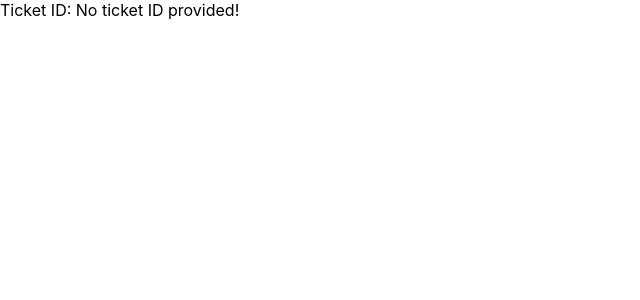
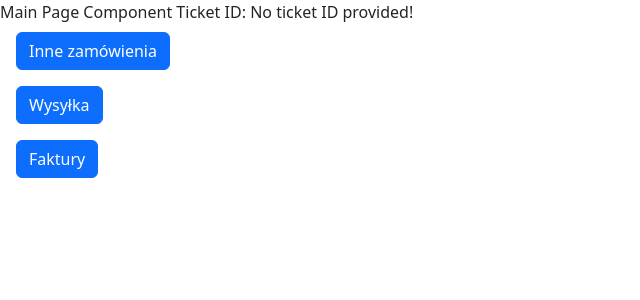
Before and after one commit to GaussFighting/SAPCONNECT, a React (Create React App) app: page / in a window 1280 px wide. Shown: the top 300 px of the page, without its empty margins (0-640 px from the left). Built offline with nearby package versions, Linux system fonts and the light colour scheme.

Commit message:
routes logic added, goback button added

```diff
--- a/package.json
+++ b/package.json
@@ -3,13 +3,19 @@
   "version": "0.1.0",
   "private": true,
   "dependencies": {
+    "@fortawesome/free-solid-svg-icons": "^6.6.0",
+    "@fortawesome/react-fontawesome": "^0.2.2",
     "@testing-library/jest-dom": "^5.17.0",
     "@testing-library/react": "^13.4.0",
     "@testing-library/user-event": "^13.5.0",
+    "bootstrap": "^5.3.3",
+    "font-awesome": "^4.7.0",
     "react": "^18.3.1",
+    "react-bootstrap": "^2.10.5",
     "react-dom": "^18.3.1",
     "react-router-dom": "^6.28.0",
     "react-scripts": "5.0.1",
+    "reactstrap": "^9.2.3",
     "web-vitals": "^2.1.4"
   },
   "scripts": {
--- a/src/App.js
+++ b/src/App.js
@@ -6,20 +6,20 @@ import {
   useLocation,
 } from "react-router-dom";
 import MainPage from "./components/MainPage";
-import Table from "./components/Table";
 import NoPage from "./components/NoPage";
+import DataTable from "./components/DataTable";
 
 const TicketIdProvider = ({ children }) => {
   const location = useLocation();
   const [ticketId, setTicketId] = useState(null);
 
   useEffect(() => {
-    const queryParams = new URLSearchParams(location.search);
+    const queryParams = new URLSearchParams(location.search); // return query parameter string
     const id = queryParams.get("ticket_id");
     setTicketId(id);
   }, [location]);
 
-  return React.cloneElement(children, { ticketId });
+  return React.cloneElement(children, { ticketId }); // pass aditional props by cloning existing react element
 };
 
 const App = () => {
@@ -35,10 +35,26 @@ const App = () => {
           }
         />
         <Route
-          path={"/table"}
+          path={"/otherorders"}
           element={
             <TicketIdProvider>
-              <Table />
+              <DataTable />
+            </TicketIdProvider>
+          }
+        />
+        <Route
+          path={"/shipmentinfo"}
+          element={
+            <TicketIdProvider>
+              <DataTable />
+            </TicketIdProvider>
+          }
+        />
+        <Route
+          path={"/invoices"}
+          element={
+            <TicketIdProvider>
+              <DataTable />
             </TicketIdProvider>
           }
         />
--- /dev/null
+++ b/src/components/DataTable.js
@@ -0,0 +1,13 @@
+import React from "react";
+import GoBackButton from "./GoBackButton";
+
+const DataTable = ({ ticketId }) => {
+  console.log(ticketId);
+  return (
+    <>
+      <GoBackButton ticketId={ticketId} />
+      <div> DataTable component {ticketId}</div>
+    </>
+  );
+};
+export default DataTable;
--- /dev/null
+++ b/src/components/GoBackButton.js
@@ -0,0 +1,21 @@
+import React from "react";
+import { FontAwesomeIcon } from "@fortawesome/react-fontawesome";
+import { faCircleLeft } from "@fortawesome/free-solid-svg-icons";
+import { NavLink } from "react-router-dom";
+import { Nav, NavItem } from "reactstrap";
+
+const GoBackButton = ({ ticketId }) => {
+  const goBackPath = `/?ticket_id=${ticketId}`;
+  return (
+    <>
+      <Nav>
+        <NavItem>
+          <NavLink to={goBackPath}>
+            <FontAwesomeIcon icon={faCircleLeft}></FontAwesomeIcon>
+          </NavLink>
+        </NavItem>
+      </Nav>
+    </>
+  );
+};
+export default GoBackButton;
--- /dev/null
+++ b/src/components/MPButton.js
@@ -0,0 +1,19 @@
+import React from "react";
+import { NavLink } from "react-router-dom";
+import { Nav, NavItem } from "reactstrap";
+import { Button } from "react-bootstrap";
+
+const MPButton = ({ path, ticketId, label }) => {
+  const fullpath = `${path}?ticket_id=${ticketId}`;
+  return (
+    <Nav>
+      <NavItem>
+        <NavLink className="nav-link" to={fullpath}>
+          <Button variant="primary">{label}</Button>
+        </NavLink>
+      </NavItem>
+    </Nav>
+  );
+};
+
+export default MPButton;
--- /dev/null
+++ b/src/components/MPMenu.js
@@ -0,0 +1,22 @@
+import React from "react";
+import MPButton from "./MPButton";
+
+const MPMenu = ({ ticketId }) => {
+  const pathArr = ["/otherorders", "/shipmentinfo", "/invoices"];
+  const labelsArr = ["Inne zamówienia", "Wysyłka", "Faktury"];
+
+  return (
+    <>
+      {pathArr.map((path, idx) => (
+        <MPButton
+          key={`${path}+${idx}`}
+          ticketId={ticketId}
+          path={pathArr[idx]}
+          label={labelsArr[idx]}
+        />
+      ))}
+    </>
+  );
+};
+
+export default MPMenu;
--- a/src/components/MainPage.js
+++ b/src/components/MainPage.js
@@ -1,5 +1,13 @@
+import React from "react";
+import MPMenu from "./MPMenu";
+
 const MainPage = (props) => {
   const ticketId = props.ticketId || "No ticket ID provided!";
-  return <div>Ticket ID: {ticketId}</div>;
+  return (
+    <div>
+      <div>Main Page Component Ticket ID: {ticketId}</div>
+      <MPMenu ticketId={ticketId} />
+    </div>
+  );
 };
 export default MainPage;
--- a/src/components/Table.js
+++ /dev/null
@@ -1,23 +0,0 @@
-import React from "react";
-// import { useLocation } from "react-router-dom";
-
-const Table = ({ ticketId }) => {
-  // const location = useLocation();
-
-  // const getTicketId = () => {
-  //   const queryParams = new URLSearchParams(location.search);
-  //   console.log(queryParams)
-  //   return queryParams.get('ticket_id');
-  // };
-
-  // const ticketId = getTicketId();
-
-  return (
-    <div>
-      <h2>Informacje o Tickecie</h2>
-      <p>Ticket ID: {ticketId || "Brak ticket_id w URL"}</p>
-    </div>
-  );
-};
-
-export default Table;
--- a/src/index.css
+++ b/src/index.css
@@ -1,13 +1,18 @@
 body {
   margin: 0;
-  font-family: -apple-system, BlinkMacSystemFont, 'Segoe UI', 'Roboto', 'Oxygen',
-    'Ubuntu', 'Cantarell', 'Fira Sans', 'Droid Sans', 'Helvetica Neue',
+  font-family: -apple-system, BlinkMacSystemFont, "Segoe UI", "Roboto", "Oxygen",
+    "Ubuntu", "Cantarell", "Fira Sans", "Droid Sans", "Helvetica Neue",
     sans-serif;
   -webkit-font-smoothing: antialiased;
   -moz-osx-font-smoothing: grayscale;
 }
 
 code {
-  font-family: source-code-pro, Menlo, Monaco, Consolas, 'Courier New',
+  font-family: source-code-pro, Menlo, Monaco, Consolas, "Courier New",
     monospace;
 }
+
+.nav-link {
+  text-decoration: "none";
+  display: "inline-block";
+}
```
Also changed, not shown: src/components/Button.js (added, +16 -0 lines), src/index.js (+7 -6 lines), src/styles/style.css (added), 1 other file (tests, documents, lock files or other folders).
